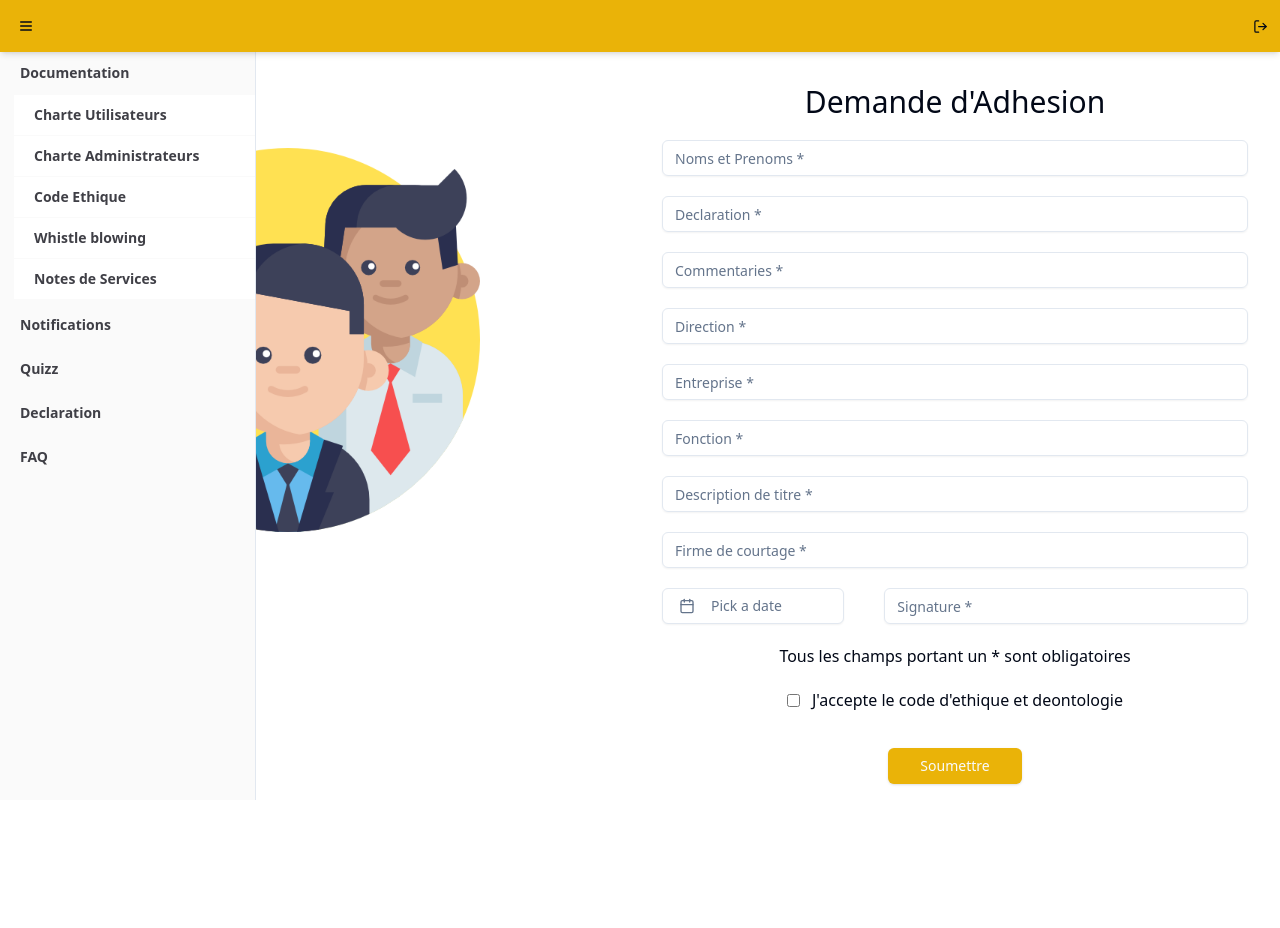
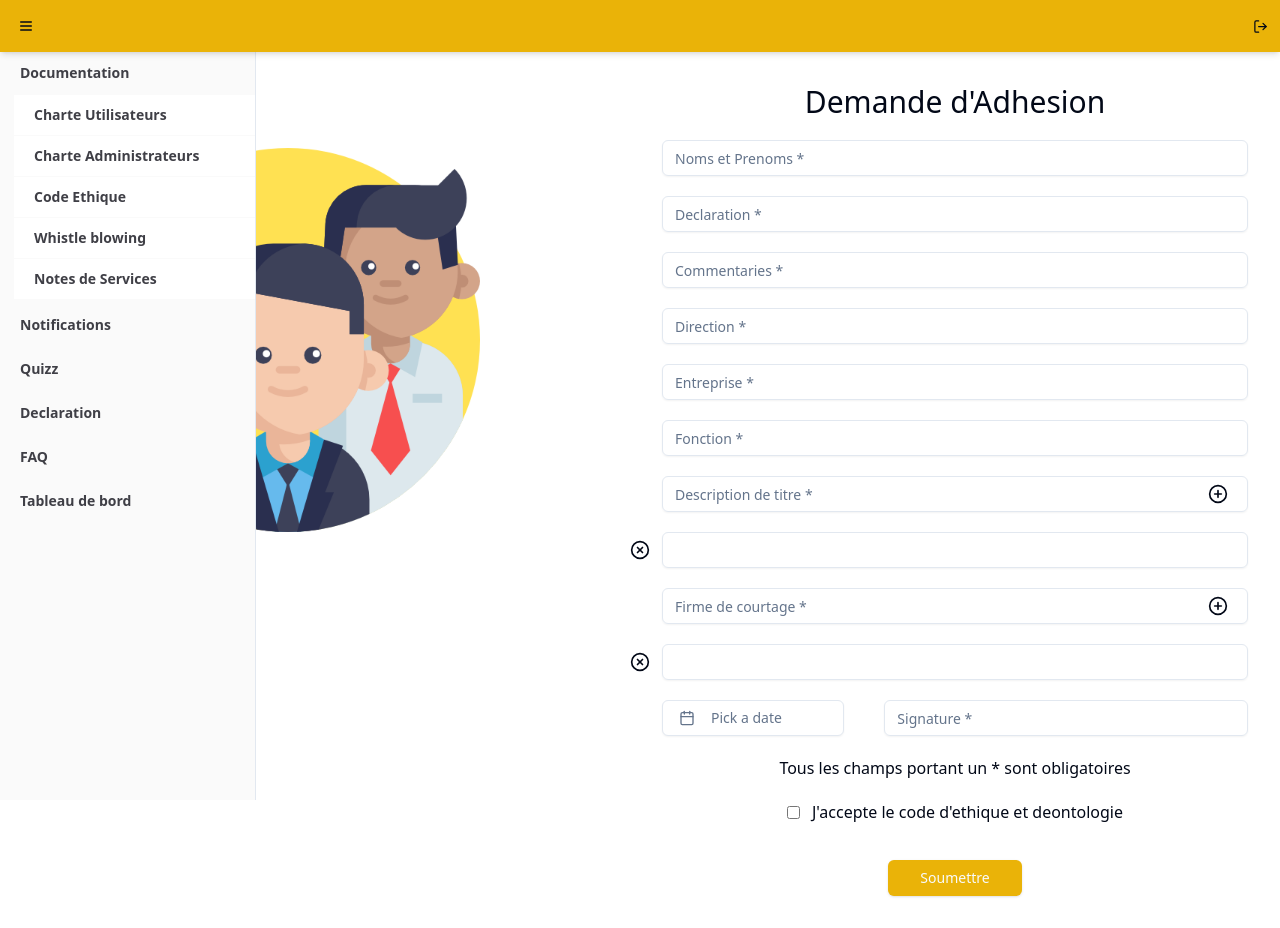
Before and after one commit to Collinsac/shadcn, a React (Vite) app: page /home/demand/new in a window 1280 px wide. Before the commit the page ends 816 px from the top, so only its background shows below. Built offline with nearby package versions, Linux system fonts and the light colour scheme.

Commit message:
made changes

```diff
--- a/src/App.jsx
+++ b/src/App.jsx
@@ -15,6 +15,7 @@ import QuizzLayout from "./Layouts/QuizzLayout";
 import QuizzFin from "./Pages/QuizzFin";
 import Demand from "./Pages/Demand";
 import WhistleBlowing from "./Pages/WhistleBlowing";
+import Dashboard from "./Pages/Dashboard";
 const App = () => {
   return (
     <BrowserRouter>
@@ -34,6 +35,7 @@ const App = () => {
           <Route path="/home/notifications" element={<Notifications />} />
           <Route path="/home/declaration" element={<Declaration />} />
           <Route path="/home/faq" element={<Faq />} />
+          <Route path="/home/dashboard" element={<Dashboard />} />
           <Route path="/home/demand/:value" element={<Demand />} />
         </Route>
       </Routes>
--- /dev/null
+++ b/src/Pages/Dashboard.jsx
@@ -0,0 +1,34 @@
+import React from "react";
+
+const Dashboard = () => {
+  const MenuComponent = () => {
+    return (
+      <div className="py-10 border-x border-t px-4 flex items-center justify-center flex-col cursor-pointer hover:bg-gray-300 transition-all ease-in-out duration-200">
+        <h2 className="text-2xl">Nombres d’adhérents</h2>
+        <p className="text-xl">30650</p>
+      </div>
+    );
+  };
+  return (
+    <div className="flex-1 p-5">
+      <h1 className="text-center my-10 text-3xl">
+        Tableau de bord du suivi des adhésions et renouvellement d’adhésion au
+        code éthique et déontologie
+      </h1>
+
+      <div className="flex p-4 gap-x-5">
+        <div className="flex-1 bg-[#D9D9D9] border-b">
+          <MenuComponent />
+          <MenuComponent />
+        </div>
+        <div className="flex-[2] bg-blue-600 p-3">
+
+        </div>
+        <div className="flex-[2] bg-blue-600 p-3"></div>
+      </div>
+      <div></div>
+    </div>
+  );
+};
+
+export default Dashboard;
--- a/src/Pages/Demand.jsx
+++ b/src/Pages/Demand.jsx
@@ -1,6 +1,6 @@
 import { Button } from "@/components/ui/button";
 import { Input } from "@/components/ui/input";
-import React from "react";
+import React, { useState } from "react";
 import teamwork from "../assets/Images/teamwork.png";
 
 import {
@@ -17,7 +17,7 @@ import {
 import { useParams } from "react-router-dom";
 
 import { format } from "date-fns";
-import { Calendar as CalendarIcon } from "lucide-react";
+import { Calendar as CalendarIcon, PlusCircle, XCircle } from "lucide-react";
 
 import { cn } from "@/lib/utils";
 import { Calendar } from "@/components/ui/calendar";
@@ -30,8 +30,50 @@ import {
 const Demand = () => {
   const { value } = useParams();
 
-  const [date, setDate] = React.useState();
-  console.log(value);
+  const [date, setDate] = useState();
+  const [fields, setFields] = useState([
+    {
+      id: 1,
+      value: "",
+    },
+  ]);
+
+  const [fieldsCourtage, setFieldsCourtage] = useState([
+    {
+      id: 1,
+      value: "",
+    },
+  ]);
+
+  const addField = (state) => {
+    !state
+      ? setFields((prev) => [...prev, { id: prev.length + 1, value: "" }])
+      : setFieldsCourtage((prev) => [
+          ...prev,
+          { id: prev.length + 1, value: "" },
+        ]);
+  };
+
+  const deleteField = (id, state) => {
+    !state
+      ? setFields((prev) => prev.filter((field) => id !== field.id))
+      : setFieldsCourtage((prev) => prev.filter((field) => id !== field.id));
+  };
+
+  const chageFieldValue = (id, value, state) => {
+    !state
+      ? setFields((prev) => {
+          let array = [...prev];
+          array[id - 1].value = value;
+          return array;
+        })
+      : setFieldsCourtage((prev) => {
+          let array = [...prev];
+          array[id - 1].value = value;
+          return array;
+        });
+  };
+
   return (
     <div className="flex flex-1 items-center justify-center">
       <div className="max-w-[1300px] flex-1 flex gap-x-3 px-4 py-4">
@@ -50,11 +92,62 @@ const Demand = () => {
           <Input placeholder="Direction *" />
           <Input placeholder="Entreprise *" />
           <Input placeholder="Fonction *" />
-          <Input placeholder="Description de titre *" />
+
+          <div className="relative">
+            <Input placeholder="Description de titre *" />
+            <PlusCircle
+              className="absolute right-5 top-1/2 -translate-y-1/2"
+              size={20}
+              strokeWidth={2}
+              onClick={() => addField()}
+            />
+          </div>
 
           {/* add feilds */}
 
-          <Input placeholder="Firme de courtage *" />
+          {fields.map((field) => (
+            <div key={field.id} className="relative">
+              <XCircle
+                className="absolute -left-8 top-1/2 -translate-y-1/2"
+                size={20}
+                strokeWidth={2}
+                onClick={() => deleteField(field.id)}
+              />
+              <Input
+                value={field.value}
+                onChange={(e) => chageFieldValue(field.id, e.target.value)}
+              />
+            </div>
+          ))}
+
+          <div className="relative">
+            <Input placeholder="Firme de courtage *" />
+            <PlusCircle
+              className="absolute right-5 top-1/2 -translate-y-1/2"
+              size={20}
+              strokeWidth={2}
+              onClick={() => addField(true)}
+            />
+          </div>
+
+          {/* add feilds */}
+
+          {fieldsCourtage.map((field) => (
+            <div key={field.id} className="relative">
+              <XCircle
+                className="absolute -left-8 top-1/2 -translate-y-1/2"
+                size={20}
+                strokeWidth={2}
+                onClick={() => deleteField(field.id, true)}
+              />
+              <Input
+                value={field.value}
+                onChange={(e) =>
+                  chageFieldValue(field.id, e.target.value, true)
+                }
+              />
+            </div>
+          ))}
 
           <div className="flex gap-x-10">
             <Popover>
--- a/src/Pages/QuizzFin.jsx
+++ b/src/Pages/QuizzFin.jsx
@@ -29,9 +29,11 @@ const QuizzFin = () => {
           <span className="underline ml-3">ici</span>
         </Link>
       </p>
-      <p className="underline text-2xl">au code ethique</p>
+      <p className="underline text-2xl">
+        Accéder a la fiche d’adhésion au code éthique
+      </p>
       <Link to={"/home/demand/new"} className="underline text-2xl">
-        Acceder
+        Accéder à la fiche de renouvellement d’adhésion au code éthique
       </Link>
     </div>
   );
--- a/src/components/Custom/AppSideBar.jsx
+++ b/src/components/Custom/AppSideBar.jsx
@@ -68,6 +68,10 @@ const AppSideBar = () => {
     {
       title: "FAQ",
       route: "/home/faq",
+    },
+    {
+      title: "Tableau de bord",
+      route: "/home/dashboard",
     },
   ];
 
```
